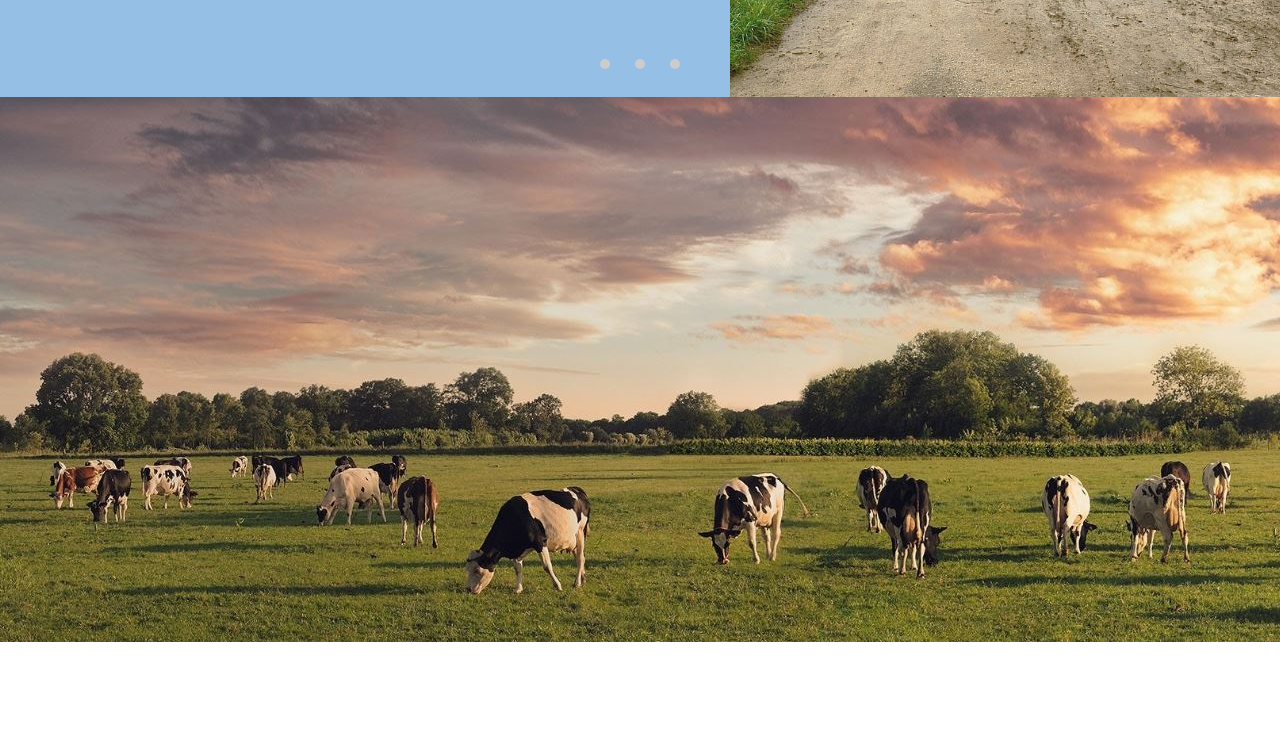
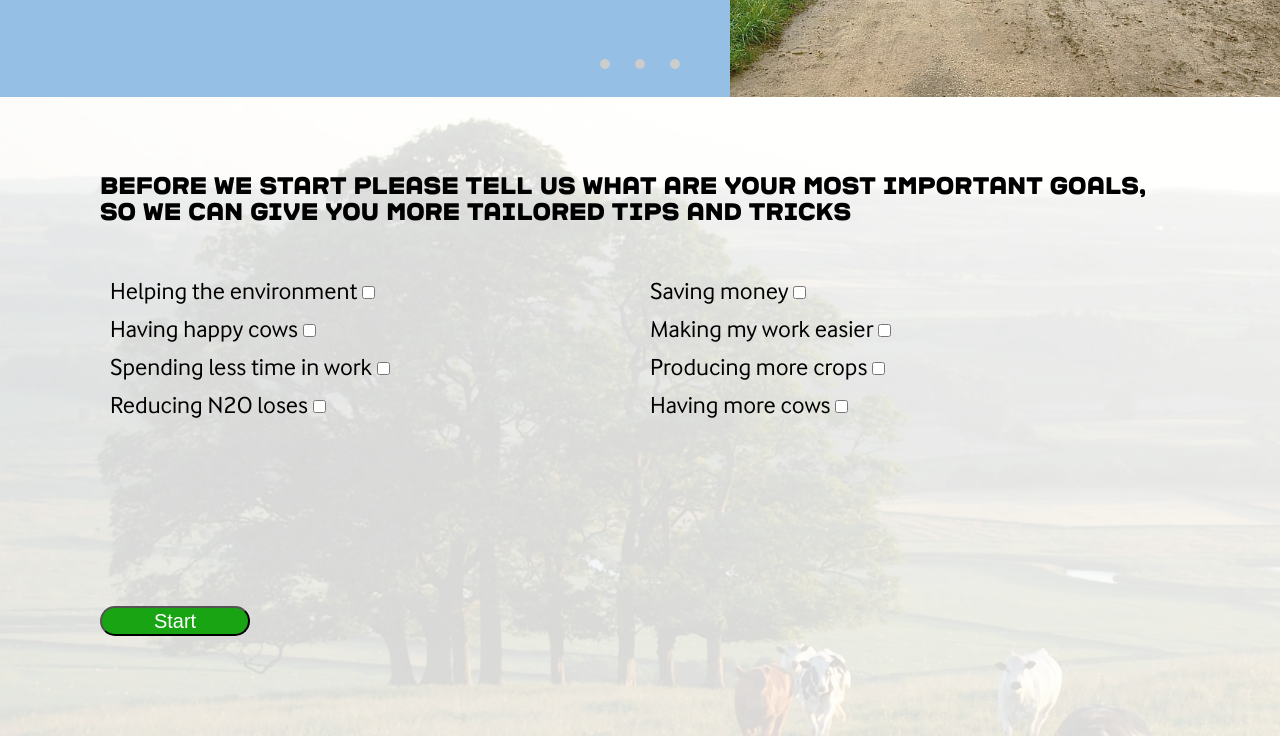
Before and after one commit to kergeres/arla-datashare, a plain HTML site: page index.html in a window 1280 px wide. Shown: the part 1103-1843 px from the top of the page. Drawn offline with nearby package versions, Linux system fonts and the light colour scheme.

Commit message:
checkbox

```diff
--- a/css/main.css
+++ b/css/main.css
@@ -847,3 +847,73 @@ width: 100%;
     position: relative;
     z-index: 9;
 }
+
+.check{
+    padding: 100px;
+}
+
+.cb{
+    font-family: 'ARLA STRONG',
+        Helvetica,
+        Arial,
+        sans-serif;
+    font-size: 24px;
+    font-weight: 300;
+    font-style: normal;
+    font-display: swap
+}
+
+#myCheck{
+    margin-top: 50px;
+}
+#myCheck1{
+    margin-top: 20px;
+}
+#myCheck2{
+    margin-top: 20px;
+}
+#myCheck3{
+    margin-top: 20px;
+}
+#myCheck4{
+    margin-top: 50px;
+}
+#myCheck5{
+    margin-top: 20px;
+}
+#myCheck6{
+    margin-top: 20px;
+}
+#myCheck7{
+    margin-top: 20px;
+}
+
+#checkbx{
+    background-image: url(../img/input-bg.jpg);
+}
+
+
+.column {
+    box-sizing: border-box;
+    float: left;
+    width: 50%;
+    padding: 10px;
+    height: 300px;
+  }
+
+
+  .row:after {
+    content: "";
+    display: table;
+    clear: both;
+  }
+
+  .start{
+      color: white;
+      background-color: var(--success);
+      font-size: 20px;
+      margin: 80px auto 0 auto;
+      width: 150px;
+      height: 30px;
+      border-radius: 20px;
+  }
--- a/index.html
+++ b/index.html
@@ -115,6 +115,57 @@
 
         </div>
 </section> -->
+
+<section id="checkbx">
+    <div class="check">
+     <h1 class="cb">Before we start please tell us what are your most important goals, <br>
+         so we can give you more tailored Tips and Tricks</h1>
+         <div class="row">
+             <div class="column">
+                 <label for="myCheck">Helping the environment</label>
+                 <input type="checkbox" id="myCheck" onclick="myFunction()">
+                 <br>
+                 <label for="myCheck">Having happy cows</label>
+                 <input type="checkbox" id="myCheck1" onclick="myFunction()">
+                 <br>
+                 <label for="myCheck">Spending less time in work</label>
+                 <input type="checkbox" id="myCheck2" onclick="myFunction()">
+                 <br>
+                 <label for="myCheck">Reducing N2O loses</label>
+                 <input type="checkbox" id="myCheck3" onclick="myFunction()">
+             </div>
+             <div class="column">
+                 <label for="myCheck">Saving money</label>
+                 <input type="checkbox" id="myCheck4" onclick="myFunction()">
+                 <br>
+                 <label for="myCheck">Making my work easier</label>
+                 <input type="checkbox" id="myCheck5" onclick="myFunction()">
+                 <br>
+                 <label for="myCheck">Producing more crops</label>
+                 <input type="checkbox" id="myCheck6" onclick="myFunction()">
+                 <br>
+                 <label for="myCheck">Having more cows</label>
+                 <input type="checkbox" id="myCheck7" onclick="myFunction()">
+             </div>
+           </div>
+
+
+
+<p id="text" style="display:none">Checkbox is CHECKED!</p>
+<p id="text1" style="display:none">Checkbox is CHECKED!</p>
+<p id="text2" style="display:none">Checkbox is CHECKED!</p>
+<p id="text3" style="display:none">Checkbox is CHECKED!</p>
+<p id="text4" style="display:none">Checkbox is CHECKED!</p>
+<p id="text5" style="display:none">Checkbox is CHECKED!</p>
+<p id="text6" style="display:none">Checkbox is CHECKED!</p>
+<p id="text7" style="display:none">Checkbox is CHECKED!</p>
+
+
+    <button type="submit" onclick="appendFirst()" class="start">Start</button>
+
+
+    </div>
+ </section>
 
         <section id="datasharing">
             <div class="input-container-big">
--- a/script/main.js
+++ b/script/main.js
@@ -302,3 +302,73 @@ container.onclick = e => {
     elClass.add('active'); // add active class to the clicked star
   }
 };
+
+
+
+function myFunction() {
+  var checkBox1 = document.getElementById("myCheck");
+  var checkBox2 = document.getElementById("myCheck1");
+  var checkBox3 = document.getElementById("myCheck2");
+  var checkBox4 = document.getElementById("myCheck3");
+  var checkBox5 = document.getElementById("myCheck4");
+  var checkBox6= document.getElementById("myCheck5");
+  var checkBox7 = document.getElementById("myCheck6");
+  var checkBox8 = document.getElementById("myCheck3");
+
+  var text = document.getElementById("text");
+  if (checkBox4.checked == true){
+    text.style.display = "block";
+  } else {
+     text.style.display = "none";
+  };
+
+  var text = document.getElementById("text1");
+  if (checkBox1.checked == true){
+    text.style.display = "block";
+  } else {
+     text.style.display = "none";
+  };
+
+  var text = document.getElementById("text2");
+  if (checkBox2.checked == true){
+    text.style.display = "block";
+  } else {
+     text.style.display = "none";
+  };
+
+  var text = document.getElementById("text");
+  if (checkBox3.checked == true){
+    text.style.display = "block";
+  } else {
+     text.style.display = "none";
+  };
+
+  var text = document.getElementById("text4");
+  if (checkBox5.checked == true){
+    text.style.display = "block";
+  } else {
+     text.style.display = "none";
+  };
+
+  var text = document.getElementById("text5");
+  if (checkBox6.checked == true){
+    text.style.display = "block";
+  } else {
+     text.style.display = "none";
+  };
+
+  var text = document.getElementById("text6");
+  if (checkBox7.checked == true){
+    text.style.display = "block";
+  } else {
+     text.style.display = "none";
+  };
+
+  var text = document.getElementById("text7");
+  if (checkBox8.checked == true){
+    text.style.display = "block";
+  } else {
+     text.style.display = "none";
+  };
+
+}
```
